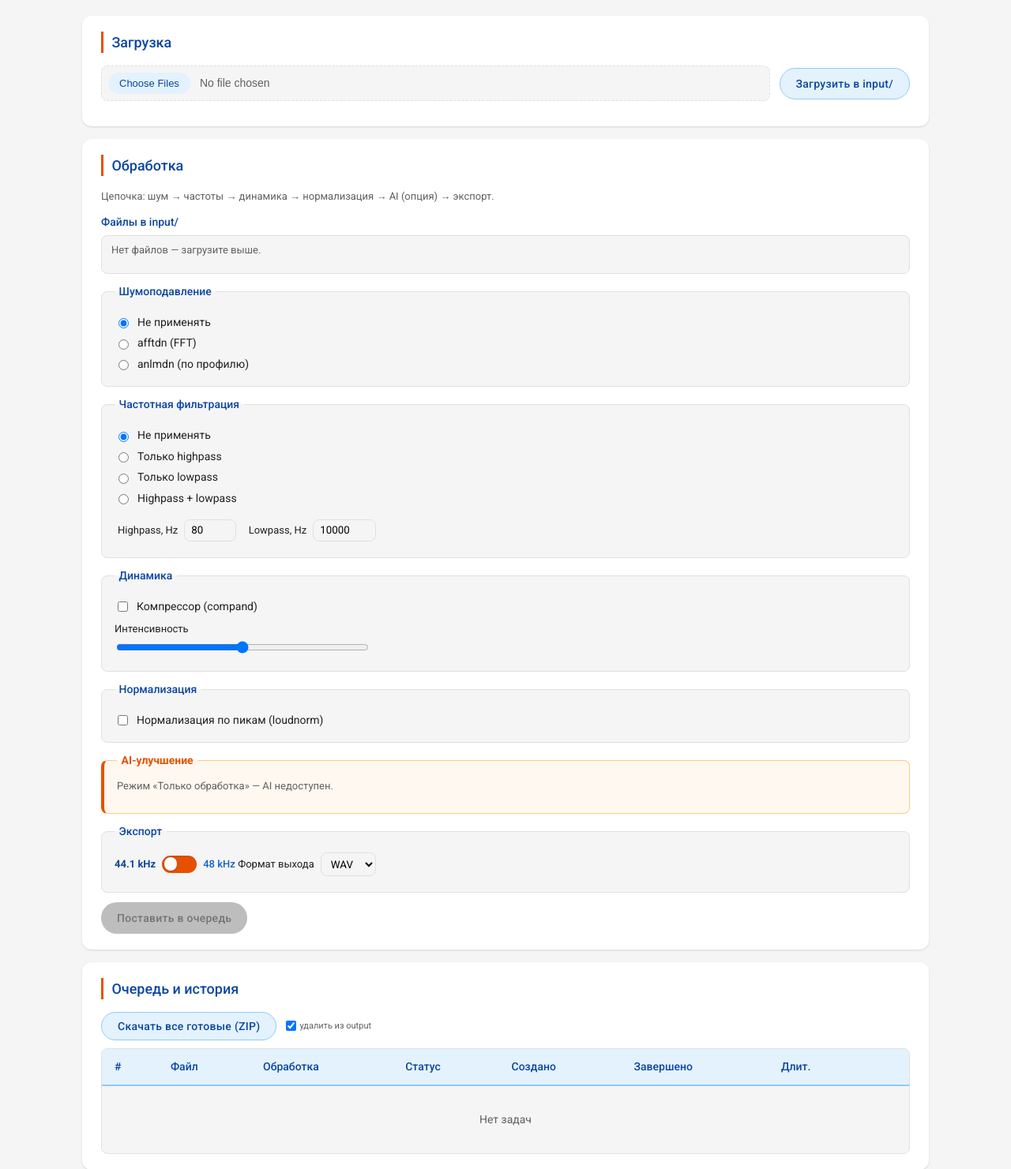
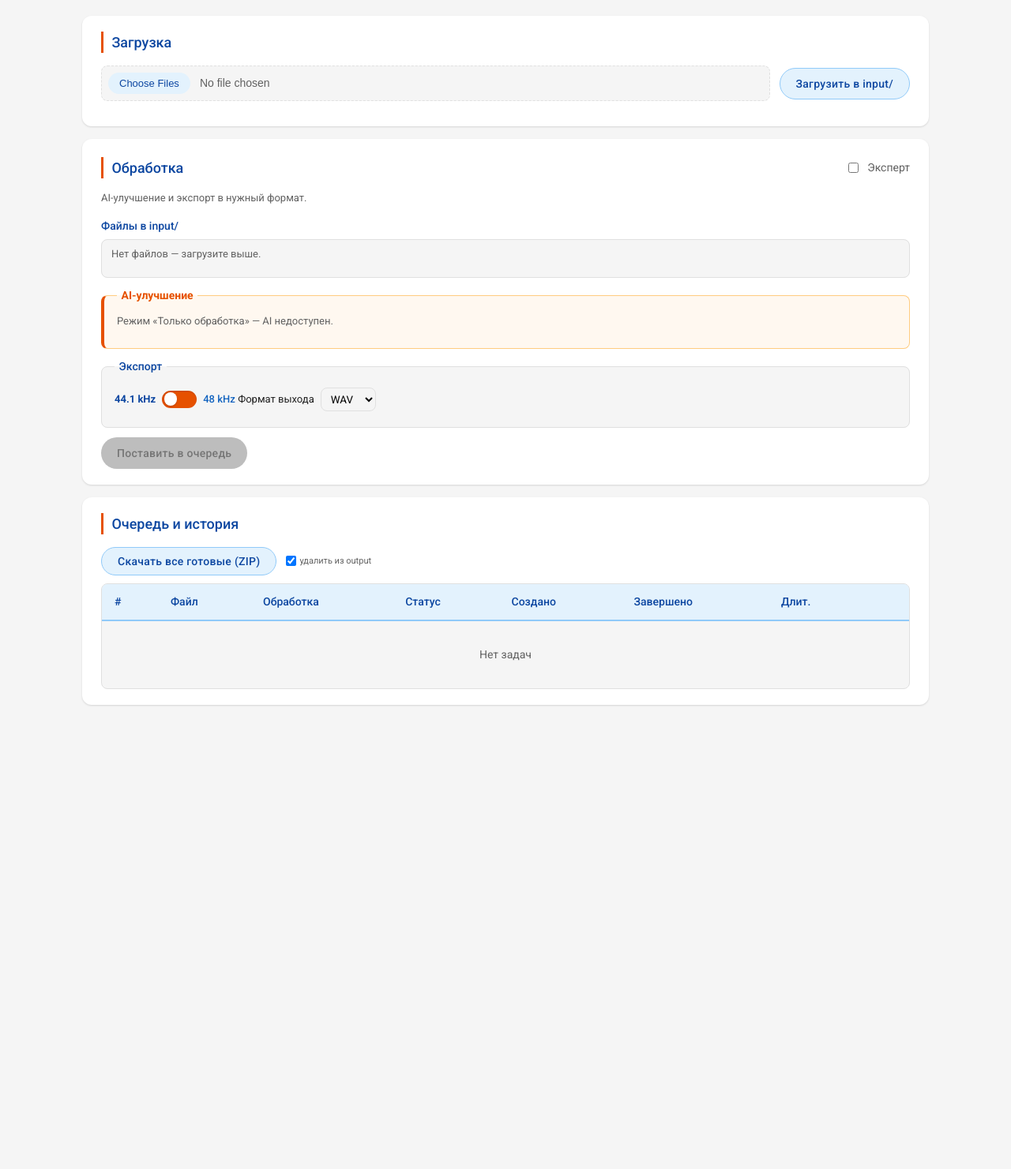
Before and after one commit to mcherepanov/super-resolution, a FastAPI app: page / in a window 1280 px wide. Shown: the part 153-1634 px from the top of the page at 79% size. After the commit the page ends 1047 px from the top, so only its background shows below. Run offline with FastAPI, Linux system fonts and the light colour scheme; parts of the project's set-up code (start-up, migrations or seed data) failed here and were passed over.

Commit message:
add modes

```diff
--- a/web/app/static/style.css
+++ b/web/app/static/style.css
@@ -119,6 +119,35 @@ body {
   font-size: 1.125rem;
   font-weight: 500;
   color: var(--color-blue-deep);
+}
+
+.card__head {
+  display: flex;
+  flex-wrap: wrap;
+  align-items: center;
+  justify-content: space-between;
+  gap: 0.75rem 1rem;
+  margin-bottom: 0.75rem;
+}
+
+.card__title--inline {
+  margin: 0;
+}
+
+.ui-mode-toggle {
+  margin: 0;
+  font-size: 0.875rem;
+  color: var(--md-sys-color-on-surface-variant);
+  user-select: none;
+}
+
+.card--process > .hint {
+  margin-top: 0;
+  margin-bottom: 1rem;
+}
+
+.hidden {
+  display: none !important;
 }
 
 /* Buttons */
--- a/web/app/templates/cue_panel.html
+++ b/web/app/templates/cue_panel.html
@@ -49,14 +49,14 @@
     <details class="cue-pipeline-details" open>
       <summary>Пайплайн обработки{% if not cue.multi_file %} (для «образ целиком»){% endif %}</summary>
 
-      <fieldset class="block">
+      <fieldset class="block expert-only hidden">
         <legend>Шумоподавление</legend>
         <label class="radio-row"><input type="radio" name="denoise" value="" checked> Не применять</label>
         <label class="radio-row"><input type="radio" name="denoise" value="afftdn"> afftdn</label>
         <label class="radio-row"><input type="radio" name="denoise" value="anlmdn"> anlmdn</label>
       </fieldset>
 
-      <fieldset class="block">
+      <fieldset class="block expert-only hidden">
         <legend>Частотная фильтрация</legend>
         <label class="radio-row"><input type="radio" name="eq" value="" checked> Не применять</label>
         <label class="radio-row"><input type="radio" name="eq" value="highpass"> Highpass</label>
@@ -66,7 +66,7 @@
         <label class="field-inline">LP Hz <input type="number" name="lowpass_hz" value="10000" class="num-input"></label>
       </fieldset>
 
-      <fieldset class="block">
+      <fieldset class="block expert-only hidden">
         <legend>Динамика / нормализация</legend>
         <label class="check-row"><input type="checkbox" name="compand" value="on"> compand</label>
         <input type="hidden" name="compand_intensity" value="50">
@@ -89,14 +89,14 @@
     <details class="cue-pipeline-details">
       <summary>Пайплайн (для «образ целиком»)</summary>
 
-      <fieldset class="block">
+      <fieldset class="block expert-only hidden">
         <legend>Шумоподавление</legend>
         <label class="radio-row"><input type="radio" name="denoise" value="" checked> Не применять</label>
         <label class="radio-row"><input type="radio" name="denoise" value="afftdn"> afftdn</label>
         <label class="radio-row"><input type="radio" name="denoise" value="anlmdn"> anlmdn</label>
       </fieldset>
 
-      <fieldset class="block">
+      <fieldset class="block expert-only hidden">
         <legend>Частотная фильтрация</legend>
         <label class="radio-row"><input type="radio" name="eq" value="" checked> Не применять</label>
         <label class="radio-row"><input type="radio" name="eq" value="highpass"> Highpass</label>
@@ -106,7 +106,7 @@
         <label class="field-inline">LP Hz <input type="number" name="lowpass_hz" value="10000" class="num-input"></label>
       </fieldset>
 
-      <fieldset class="block">
+      <fieldset class="block expert-only hidden">
         <legend>Динамика / нормализация</legend>
         <label class="check-row"><input type="checkbox" name="compand" value="on"> compand</label>
         <input type="hidden" name="compand_intensity" value="50">
--- a/web/app/templates/index.html
+++ b/web/app/templates/index.html
@@ -18,9 +18,16 @@
   </form>
 </section>
 
-<section class="card">
-  <h2 class="card__title">Обработка</h2>
-  <p class="hint">Цепочка: шум → частоты → динамика → нормализация → AI (опция) → экспорт.</p>
+<section class="card card--process">
+  <div class="card__head">
+    <h2 class="card__title card__title--inline">Обработка</h2>
+    <label class="ui-mode-toggle check-row" title="Показать шум, EQ, динамику и нормализацию">
+      <input type="checkbox" id="ui-mode-expert" class="ui-mode-expert-cb">
+      <span>Эксперт</span>
+    </label>
+  </div>
+  <p class="hint expert-only hidden">Цепочка: шум → частоты → динамика → нормализация → AI (опция) → экспорт.</p>
+  <p class="hint ui-mode-simple-hint">AI-улучшение и экспорт в нужный формат.</p>
   <div id="process-panel">
     {% include "process_panel.html" %}
   </div>
--- a/web/app/templates/process_panel.html
+++ b/web/app/templates/process_panel.html
@@ -49,7 +49,7 @@
       hx-target="#jobs-panel"
       hx-swap="innerHTML">
 
-  <fieldset class="block">
+  <fieldset class="block expert-only hidden">
     <legend>Шумоподавление</legend>
     <label class="radio-row"><input type="radio" name="denoise" value="" checked> Не применять</label>
     <label class="radio-row"><input type="radio" name="denoise" value="afftdn"> afftdn (FFT)</label>
@@ -66,7 +66,7 @@
     </div>
   </fieldset>
 
-  <fieldset class="block">
+  <fieldset class="block expert-only hidden">
     <legend>Частотная фильтрация</legend>
     <label class="radio-row"><input type="radio" name="eq" value="" checked> Не применять</label>
     <label class="radio-row"><input type="radio" name="eq" value="highpass"> Только highpass</label>
@@ -82,7 +82,7 @@
     </div>
   </fieldset>
 
-  <fieldset class="block">
+  <fieldset class="block expert-only hidden">
     <legend>Динамика</legend>
     <label class="check-row">
       <input type="checkbox" name="compand" value="on">
@@ -94,7 +94,7 @@
     </label>
   </fieldset>
 
-  <fieldset class="block">
+  <fieldset class="block expert-only hidden">
     <legend>Нормализация</legend>
     <label class="check-row">
       <input type="checkbox" name="loudnorm" value="on">
```
Also changed, not shown: web/app/static/app.js (+33 -0 lines).
